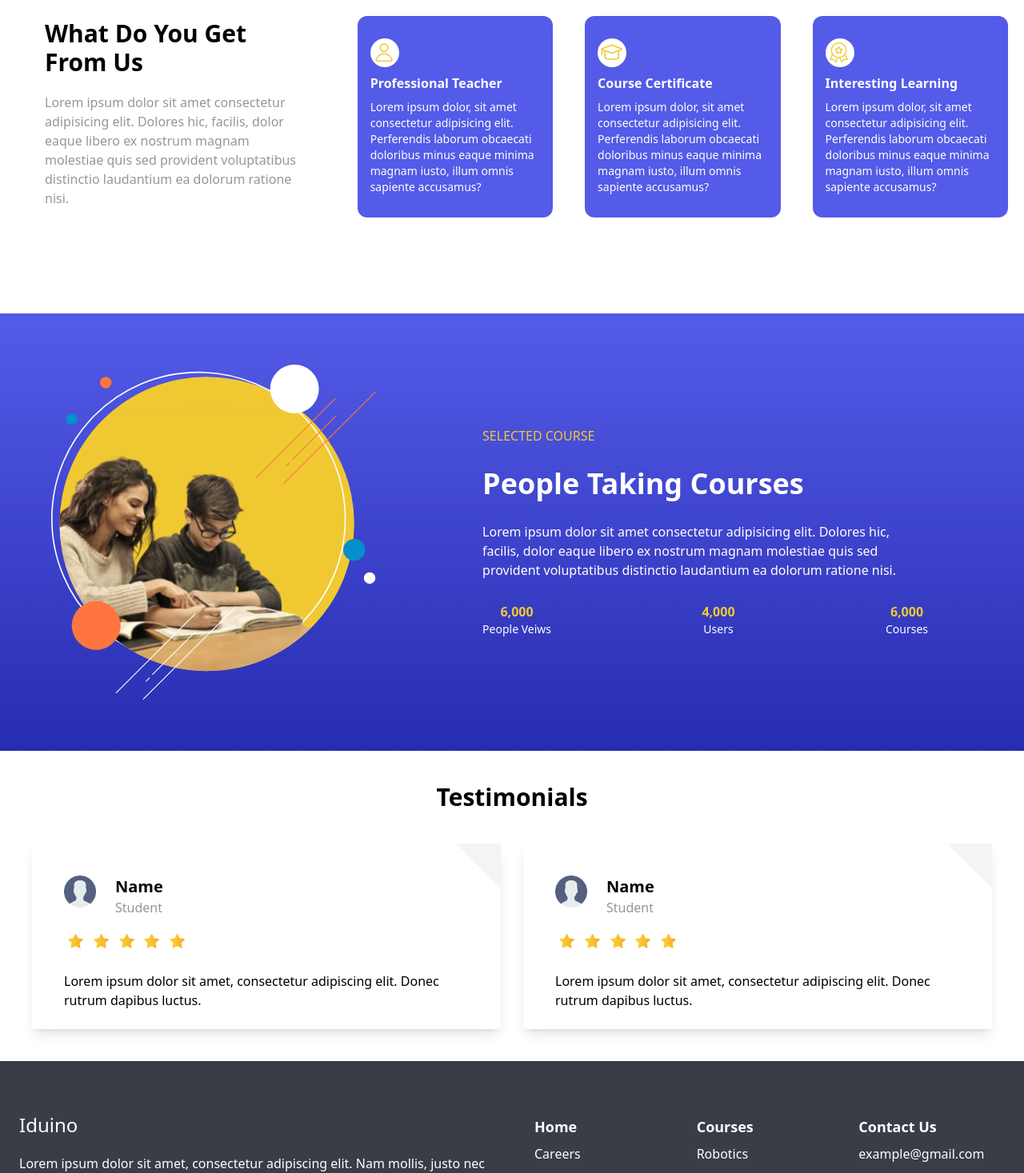
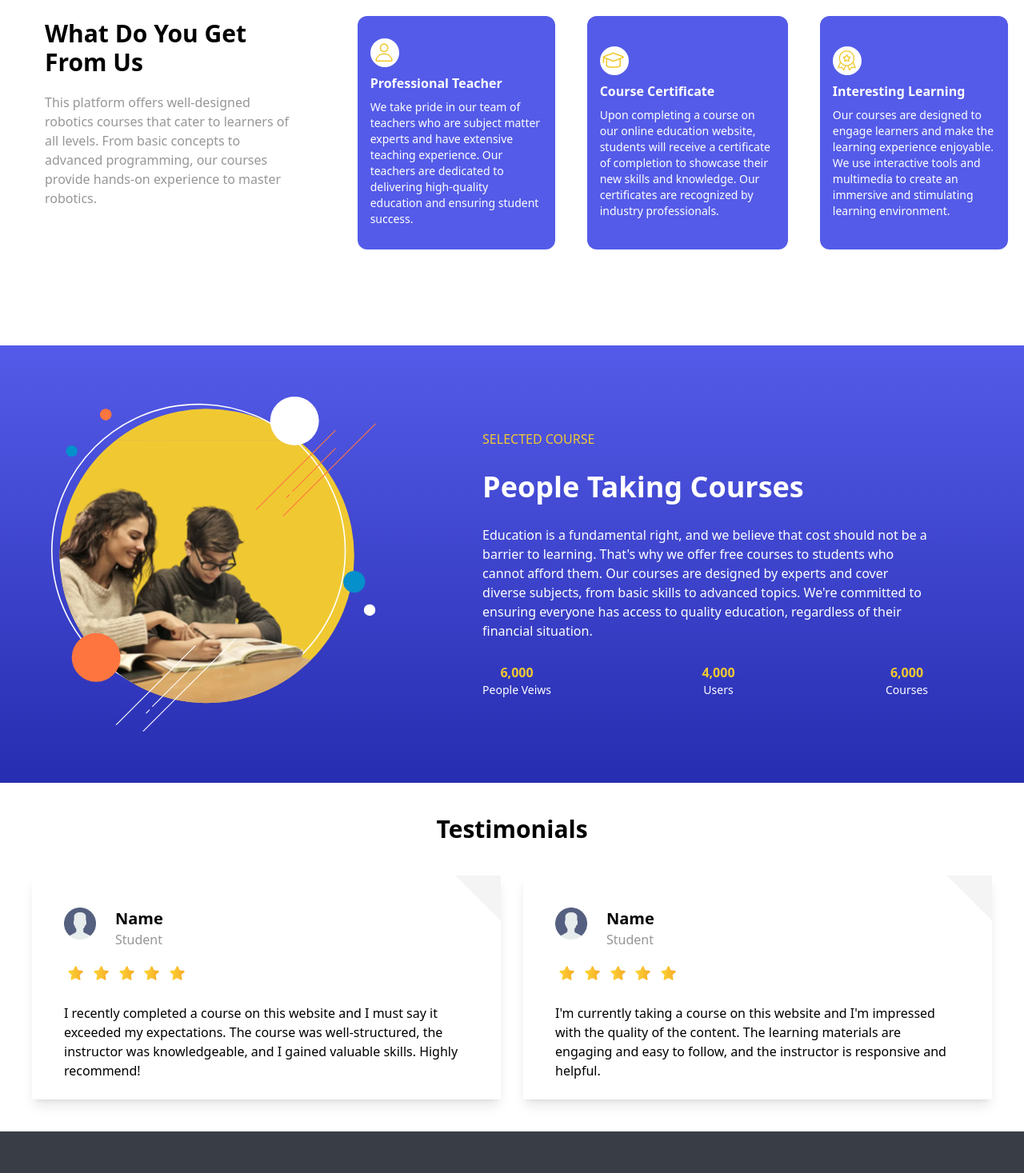
Before and after one commit to nagaphbilla/Iduino-Frontend, a React (Create React App) app: page / in a window 1280 px wide. Shown: the part 746-2213 px from the top of the page at 80% size. Built offline with nearby package versions, Linux system fonts and the light colour scheme.

Commit message:
added content to the website

```diff
--- a/src/components/Cards.jsx
+++ b/src/components/Cards.jsx
@@ -8,9 +8,7 @@ export default function Slide2() {
         <span className="text-clr-primary">WHAT WE GIVE</span>
         <span className="text-3xl font-semibold">What Do You Get From Us</span>
         <p className="text-clr">
-          Lorem ipsum dolor sit amet consectetur adipisicing elit. Dolores hic,
-          facilis, dolor eaque libero ex nostrum magnam molestiae quis sed
-          provident voluptatibus distinctio laudantium ea dolorum ratione nisi.
+        This platform offers well-designed robotics courses that cater to learners of all levels. From basic concepts to advanced programming, our courses provide hands-on experience to master robotics.
         </p>
       </div>
       <div className="flex-direction py-10 md:flex gap-10 px-5 md:w-2/3">
@@ -19,9 +17,7 @@ export default function Slide2() {
           <h4 className="text-white font-bold">Professional Teacher</h4>
           <p className="text-white font-thin text-sm">
             {" "}
-            Lorem ipsum dolor, sit amet consectetur adipisicing elit.
-            Perferendis laborum obcaecati doloribus minus eaque minima magnam
-            iusto, illum omnis sapiente accusamus?
+            We take pride in our team of teachers who are subject matter experts and have extensive teaching experience. Our teachers are dedicated to delivering high-quality education and ensuring student success.
           </p>
         </div>
         <div className="flex flex-col gap-2 button-clr-primary px-4 py-7 rounded-xl justify-center min-h-fit">
@@ -29,9 +25,7 @@ export default function Slide2() {
           <h4 className="text-white font-bold">Course Certificate </h4>
           <p className="text-white font-thin text-sm">
             {" "}
-            Lorem ipsum dolor, sit amet consectetur adipisicing elit.
-            Perferendis laborum obcaecati doloribus minus eaque minima magnam
-            iusto, illum omnis sapiente accusamus?
+            Upon completing a course on our online education website, students will receive a certificate of completion to showcase their new skills and knowledge. Our certificates are recognized by industry professionals.
           </p>
         </div>
         <div className="flex flex-col gap-2 button-clr-primary px-4 py-7 rounded-xl justify-center min-h-fit ">
@@ -39,9 +33,7 @@ export default function Slide2() {
           <h4 className="text-white font-bold">Interesting Learning</h4>
           <p className="text-white font-thin text-sm">
             {" "}
-            Lorem ipsum dolor, sit amet consectetur adipisicing elit.
-            Perferendis laborum obcaecati doloribus minus eaque minima magnam
-            iusto, illum omnis sapiente accusamus?
+            Our courses are designed to engage learners and make the learning experience enjoyable. We use interactive tools and multimedia to create an immersive and stimulating learning environment.
           </p>
         </div>
       </div>
--- a/src/components/Courses.jsx
+++ b/src/components/Courses.jsx
@@ -13,9 +13,7 @@ export default function Slide3() {
           People Taking Courses
         </span>
         <p className="text-white font-extralight">
-          Lorem ipsum dolor sit amet consectetur adipisicing elit. Dolores hic,
-          facilis, dolor eaque libero ex nostrum magnam molestiae quis sed
-          provident voluptatibus distinctio laudantium ea dolorum ratione nisi.
+        Education is a fundamental right, and we believe that cost should not be a barrier to learning. That's why we offer free courses to students who cannot afford them. Our courses are designed by experts and cover diverse subjects, from basic skills to advanced topics. We're committed to ensuring everyone has access to quality education, regardless of their financial situation.
         </p>
         <div className="flex justify-between">
           <div className="flex flex-col items-center">
--- a/src/components/Testimonials.jsx
+++ b/src/components/Testimonials.jsx
@@ -33,8 +33,7 @@ export default function Testimonials() {
             <img src={star} alt="star.." className="h-5 w-5 m-1" />
           </div>
           <p className="px-10 py-6 text-base">
-            Lorem ipsum dolor sit amet, consectetur adipiscing elit. Donec
-            rutrum dapibus luctus.
+          I recently completed a course on this website and I must say it exceeded my expectations. The course was well-structured, the instructor was knowledgeable, and I gained valuable skills. Highly recommend!
           </p>
         </div>
         <div className="shadow-lg w-full" style={{ flex: "1 0 40%" }}>
@@ -64,8 +63,7 @@ export default function Testimonials() {
             <img src={star} alt="star.." className="h-5 w-5 m-1" />
           </div>
           <p className="px-10 py-6 text-base">
-            Lorem ipsum dolor sit amet, consectetur adipiscing elit. Donec
-            rutrum dapibus luctus.
+          I'm currently taking a course on this website and I'm impressed with the quality of the content. The learning materials are engaging and easy to follow, and the instructor is responsive and helpful.
           </p>
         </div>
       </div>
```
